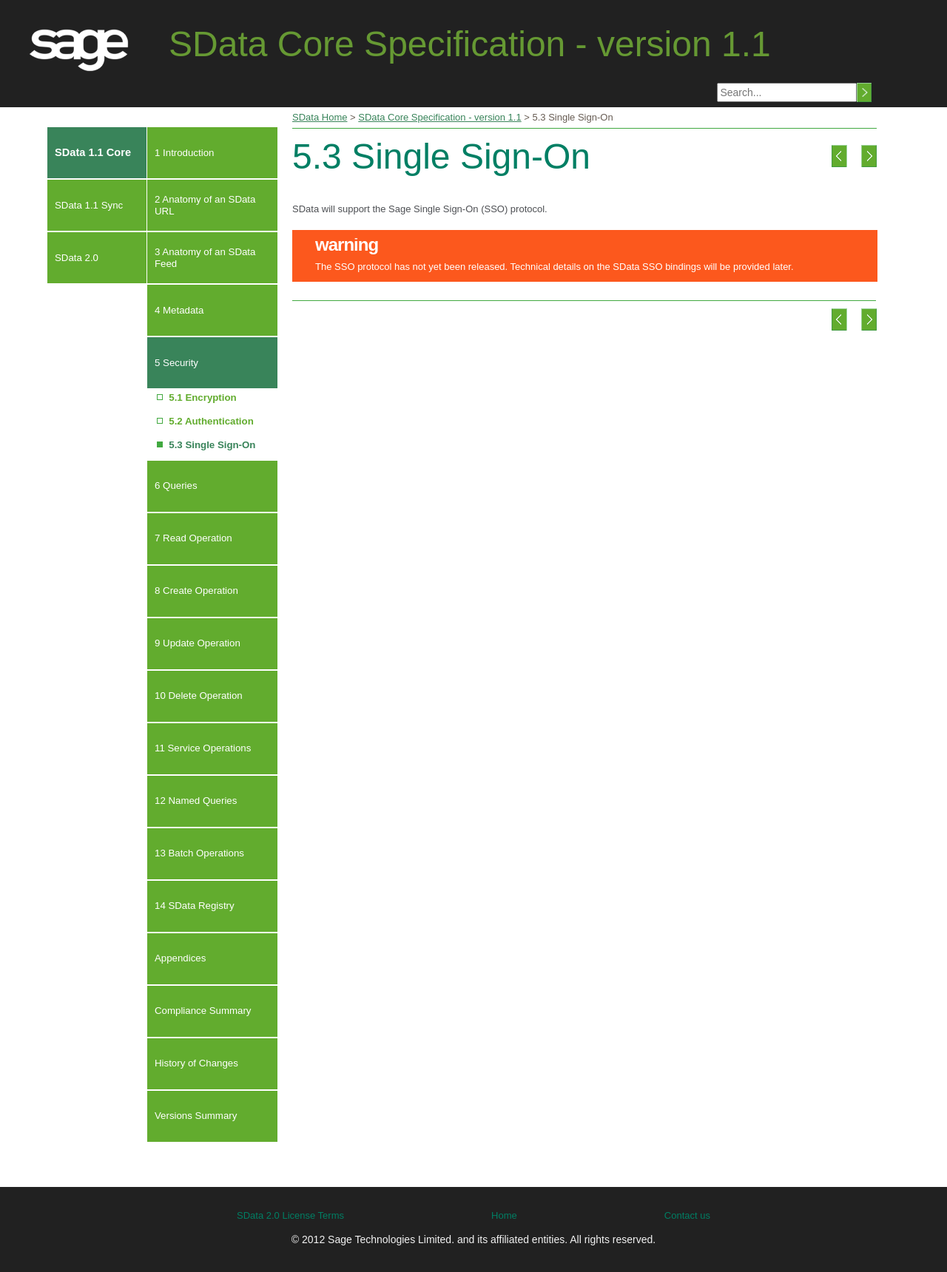
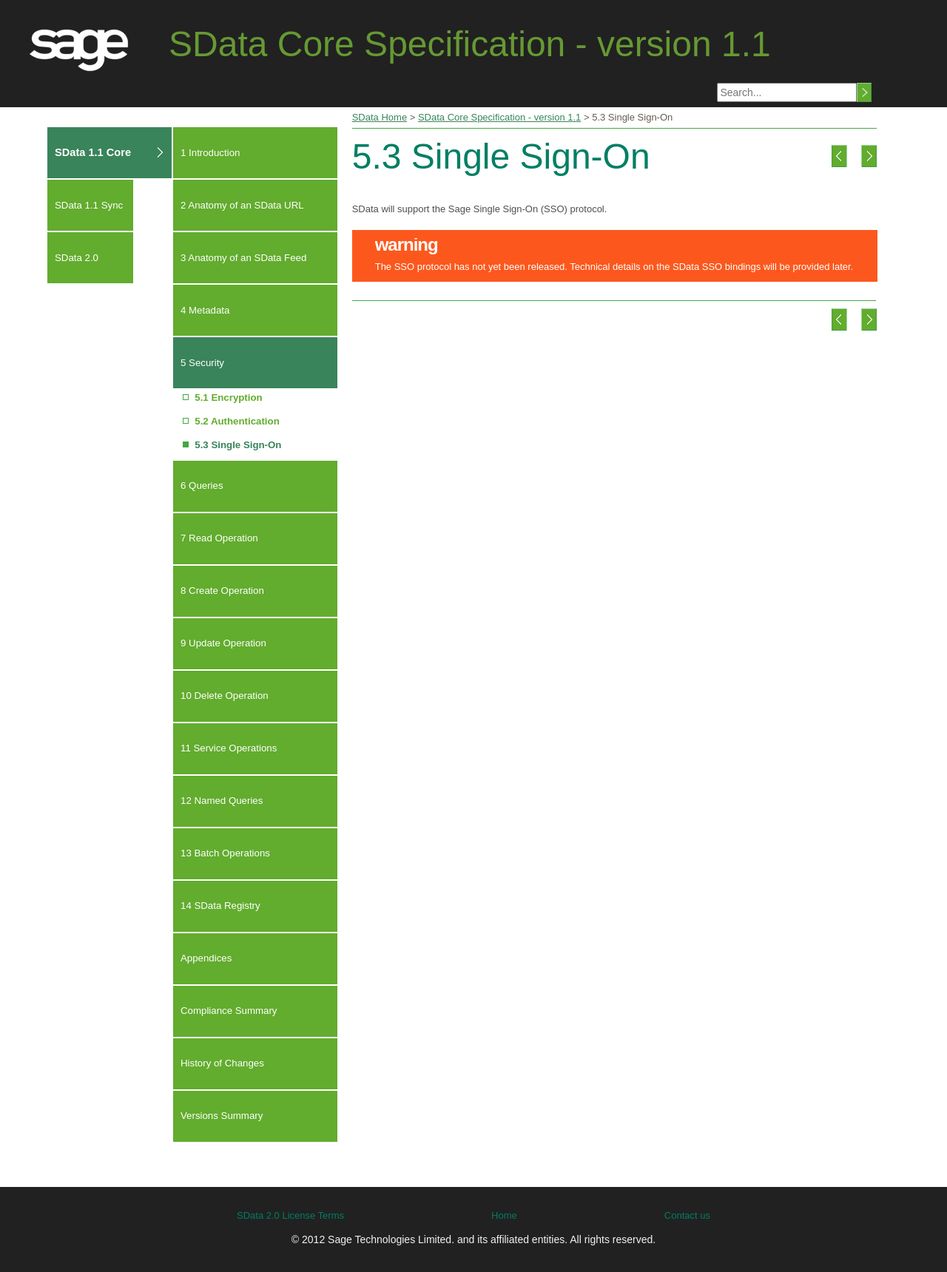
Before and after one commit to kaqa/SData-2.0, a Jekyll site: the page built from pages/core/0503.md, in a window 1280 px wide. Shown: the whole page at 74% size. Built offline with Jekyll 4.4.1, drawn with Linux system fonts in a browser that asks for light colours; nearby versions of some CDN libraries.

Commit message:
sidebar top-nav upd
- top-nav changed;

```diff
--- a/_includes/sidebar.html
+++ b/_includes/sidebar.html
@@ -29,9 +29,15 @@
 {% assign categories = "core|sync|sdata-20" | split: "|" %}
 
 <ul class="top-nav">
-	<li><a id="core" class="{% if page.group == 'core' %}active{% endif %}" href="{{site.baseurl}}/pages/core/0100/">SData 1.1 Core</a></li>
-	<li><a id="sync" class="{% if page.group == 'sync' %}active{% endif %}" href="{{site.baseurl}}/pages/sync/0000/">SData 1.1 Sync</a></li>
-	<li><a id="sdata-20" class="{% if page.group == 'sdata-20' %}active{% endif %}" href="{{site.baseurl}}/pages/20/01-0000/">SData 2.0</a></li>
+	<li class="{% if page.group == 'core' %}active{% endif %}">
+		<a id="core" class="{% if page.group == 'core' %}active{% endif %}" href="{{site.baseurl}}/pages/core/0100/">SData 1.1 Core</a>
+	</li>
+	<li class="{% if page.group == 'sync' %}active{% endif %}">
+		<a id="sync" class="{% if page.group == 'sync' %}active{% endif %}" href="{{site.baseurl}}/pages/sync/0000/">SData 1.1 Sync</a>
+	</li>
+	<li class="{% if page.group == 'sdata-20' %}active{% endif %}">
+		<a id="sdata-20" class="{% if page.group == 'sdata-20' %}active{% endif %}" href="{{site.baseurl}}/pages/20/01-0000/">SData 2.0</a>
+	</li>
 </ul>
 
 {% for category in categories %}
@@ -170,8 +176,22 @@
 					group = $(this).attr('id');
 					if(!$(this).hasClass('active'))
 					{
-						$('ul.navigation:visible').hide("slide", { direction: "left" }, 1000, function(){
-							$('ul.'+group).show("slide", { direction: "left" }, 600, function(){
+						var self = this;
+
+
+
+
+						$('ul.navigation:visible').hide("slide", { direction: "left" }, 1000, function(){	// hide navigation bar
+
+							$(self).parent().animate({width: '100%'}, 'slow', function() {	// activate clicked top-nav item
+
+								$('ul.top-nav > li.active').animate({width: '69%'}, 'slow', function(){	// deactivate previous top-nav item
+									$('ul.top-nav > li').removeClass('active');
+								});
+
+								$('ul.'+group).show("slide", { direction: "left" }, 600, function(){	// show activated navigation bar
+
+									$(self).parent().addClass('active');
 									$(this).find('ul').slideUp(100);	// close all sub items
 									$(this).children('li').removeClass('active-top');	// remove all active flags from top level menu items
 
@@ -185,6 +205,7 @@
 										if($(this).children().first().hasClass('childs-only'))
 											sub.children(':first').find('a').addClass('active');
 									}
+								});
 							});
 						});
 					}
@@ -256,8 +277,9 @@
 					'page': State.url,
 					'title': document.title
 				});*/
+
+				window.scrollTo(0,0);
 			});
-			window.scrollTo(0,0);
 		});
 	}
 });
--- a/css/blueprint.css
+++ b/css/blueprint.css
@@ -205,20 +205,20 @@
 }
 @media screen and (max-width: 1920px) {
 	div#bodyContainer {width: 85%;}
-	div#content {width: 81%;}
-	div#sidemenu {width: 19%;}
+	div#content {width: 76%;}
+	div#sidemenu {width: 24%;}
 	div.search {margin: 0px 10.5% 0 0;}
 }
 @media screen and (max-width: 1600px) {
 	div#bodyContainer {width: 85%;}
-    div#content {width: 77%;}
-	div#sidemenu {width: 23%;}
+    div#content {width: 70%;}
+	div#sidemenu {width: 30%;}
 	div.search {margin: 0px 11.5% 0 0;}
 }
 @media screen and (max-width: 1280px) {
 	div#bodyContainer {width: 90%;}
-    div#content {width: 73%;}
-	div#sidemenu {width: 27%;}
+    div#content {width: 66%;}
+	div#sidemenu {width: 34%;}
 	div.search {margin: 0px 9.5% 0 0;}
 }
 @media screen and (max-width: 1024px) {
--- a/css/sidebar.css
+++ b/css/sidebar.css
@@ -3,7 +3,8 @@
 div#sidemenu ul {float:right;line-height: 1.2em;list-style:none;margin:0;	padding:0px;/*display:table;*/width: 56.6%;/*width: 152px;*/}
 div#sidemenu ul.sync {margin-top: 71px;}
 div#sidemenu ul.sdata-20 {margin-top: 142px;}
-div#sidemenu ul li {float:left;width:100%;margin:1px 0;}
+div#sidemenu ul li {float:left;margin:1px 0;}
+div#sidemenu ul.navigation li {width:100%;}
 
 div#sidemenu a {/*display:block;*/text-decoration:none;padding-top:0.23em;padding-bottom:0.33em;background-position: left center;}
 div#sidemenu > ul > li {display:table;text-align:center;vertical-align:middle;min-height: 69px;}
@@ -34,5 +35,8 @@
 /*div#sidemenu ul li ul li {padding: 0 0 0.5em 1.0em;}*/
 #sidemenu ul ul li {padding: 0 0 0.5em 1.0em;}
 
-ul.top-nav {/* clear: both; */float: left !important;/*width: 110px !important;*/width: 43% !important;margin-right: 1px !important;}
-ul.top-nav a {min-height: 20px;padding: 12% 4px; /*width: 110px !important;*//*width: 80% !important;*/}
+ul.top-nav {float: left !important;width: 43% !important;margin-right: 1px !important;}
+ul.top-nav a {min-height: 20px;padding: 12% 4px;}
+ul.top-nav a.active {background-image: url(/SData-2.0/img/next.png) !important;background-repeat: no-repeat !important;background-position-x: 148px !important;background-position-y: 26px !important;}
+ul.top-nav li {width: 69%;}
+ul.top-nav li.active {width: 100%;}
```
Also changed, not shown: img/next.png (added). Lines whose indentation alone changed are shown as unchanged.
